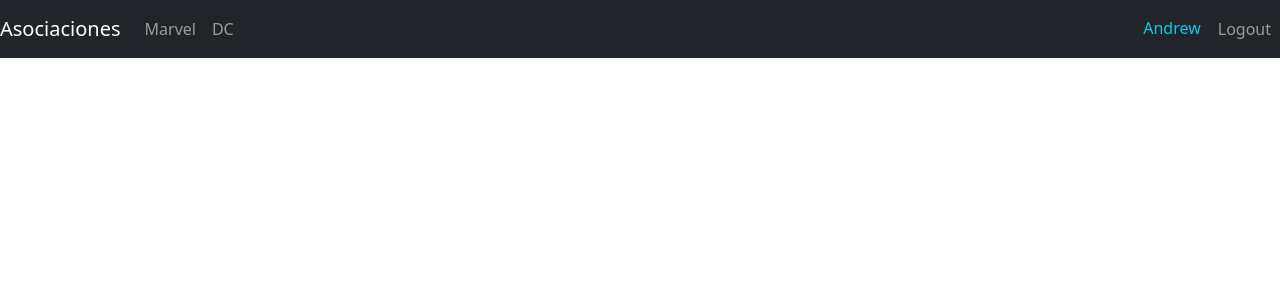
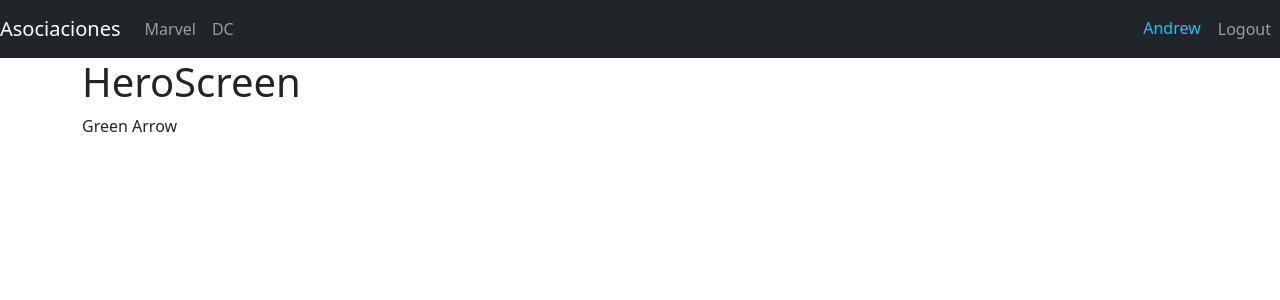
Before and after one commit to andrezffajardo/Heroes-App, a React (Create React App) app: page /hero/dc-arrow in a window 1280 px wide. Shown: the top 300 px of the page. Built offline with nearby package versions, Linux system fonts and the light colour scheme.

Commit message:
Read arguments by URL

```diff
--- a/src/components/hero/HeroScreen.js
+++ b/src/components/hero/HeroScreen.js
@@ -1,9 +1,24 @@
+import { Navigate, useParams } from 'react-router-dom';
+import { getHeroById } from '../../selectors/getHeroById';
 
 
 export const HeroScreen = () => {
+
+    const { heroId } = useParams();
+
+    const hero = getHeroById(heroId);
+
+    if(!hero) {
+        return <Navigate to='/' />
+    }
+
+
     return (
         <div>
             <h1>HeroScreen</h1>
+            <p>
+                { hero.superhero }
+            </p>
         </div>
     );
 };
--- a/src/routers/DashboardRoutes.js
+++ b/src/routers/DashboardRoutes.js
@@ -17,7 +17,7 @@ export const DashboardRoutes = () => {
                     <Route path="marvel" element={<MarvelScreen />} />
                     <Route path="dc" element={<DcScreen />} />
                     <Route path="search" element={<SearchScreen />} />
-                    <Route path="hero" element={<HeroScreen />} />
+                    <Route path="hero/:heroId" element={<HeroScreen />} />
                     <Route path="/" element={<MarvelScreen />} />
                 </Routes>
             </div>
--- a/src/selectors/getHeroById.js
+++ b/src/selectors/getHeroById.js
@@ -0,0 +1,6 @@
+import { heroes } from '../data/heroes';
+
+
+export const getHeroById = ( id = '' ) => {
+    return heroes.find( hero => hero.id === id );
+}
```
